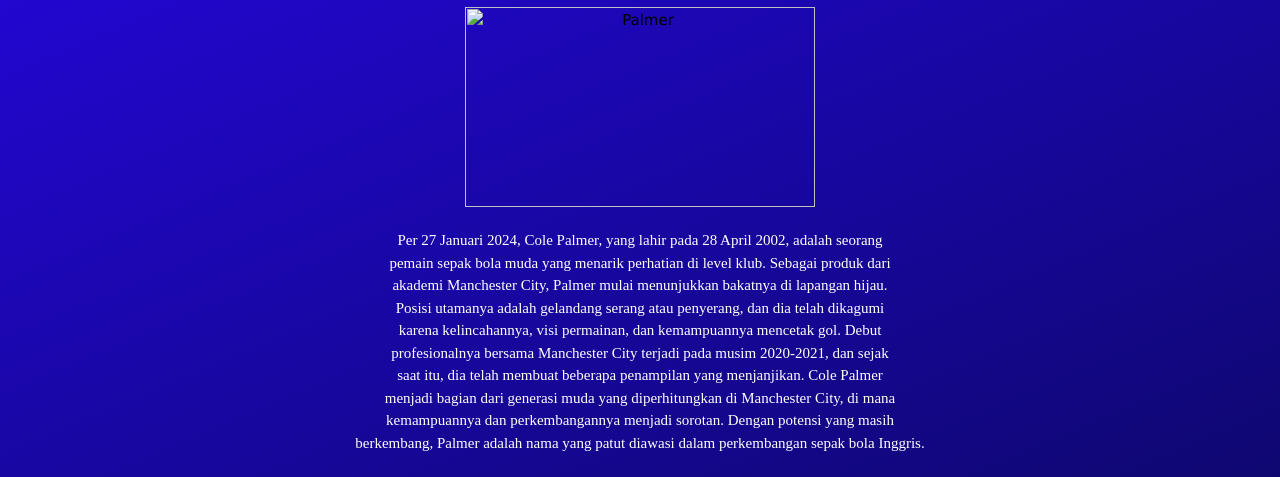
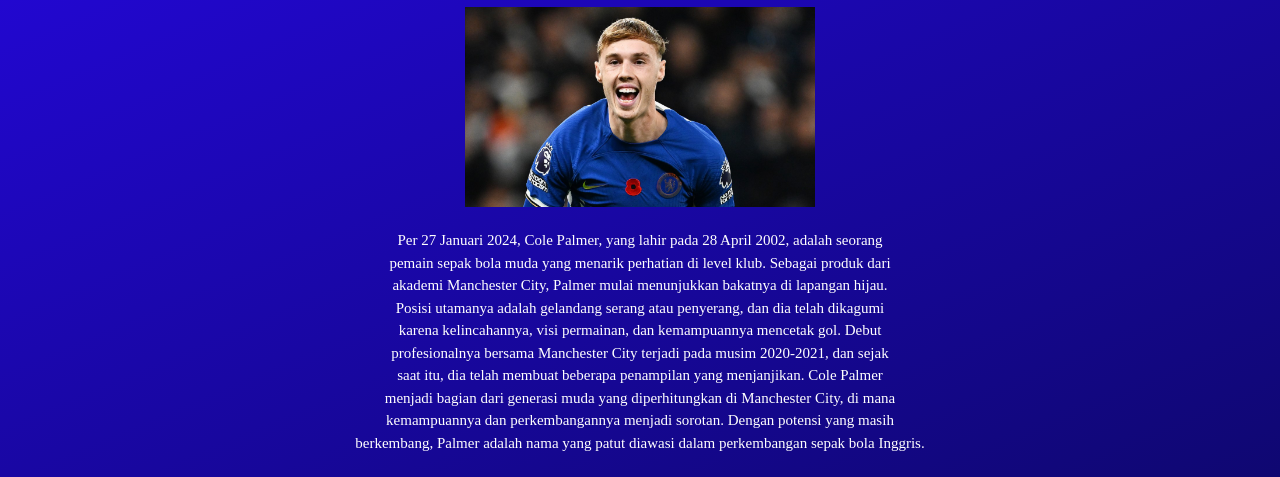
Before and after one commit to imanuelhizkia/hizkiaedho.github.io, a plain HTML site: page index.html in a window 1280 px wide. Both pictures are taken after a click on the button "Palmer". Shown: the part 456-933 px from the top of the page. Drawn offline with Linux system fonts and the light colour scheme.

Commit message:
Update index.html

```diff
--- a/index.html
+++ b/index.html
@@ -96,7 +96,7 @@
 <div id="Palmer" class="w3-container Foto w3-animate-top kai-bg" style="display: none">
     <center>
         <h1 class="h1-kai">Cole Palmer</h1>
-        <img src="css/foto/palmer.jpg" alt="Palmer" height="200" width="350">
+        <img src="css/foto/palmer.png" alt="Palmer" height="200" width="350">
         <br>
         <br>
         <text class="text-kai">
```
